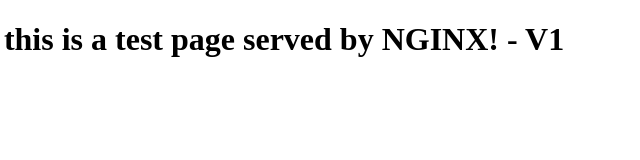
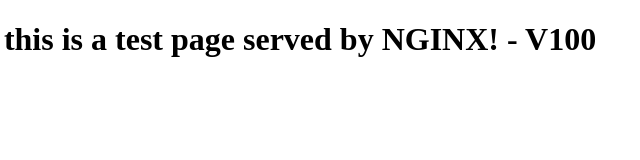
Before and after one commit to unnitallman/kaniko-test-project, a plain HTML site: page index.html in a window 1280 px wide. Shown: the full height of the page, 93-733 px from the left. Drawn offline with Linux system fonts and the light colour scheme.

Commit message:
Update index.html

```diff
--- a/index.html
+++ b/index.html
@@ -4,6 +4,6 @@
     <title>Kaniko Build Test</title>
 </head>
 <body>
-    <h1>Hello, this is a test page served by NGINX! - V1</h1>
+    <h1>Hello, this is a test page served by NGINX! - V100</h1>
 </body>
 </html>
```
